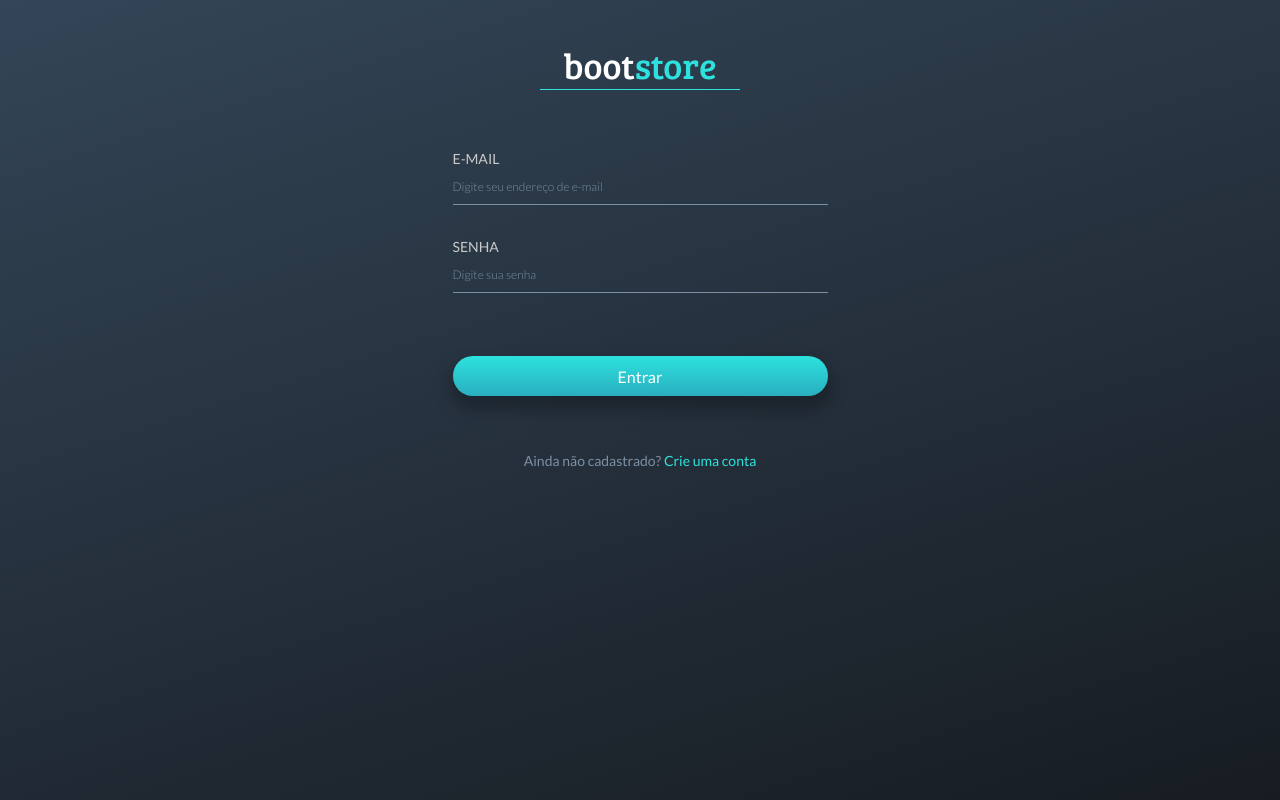
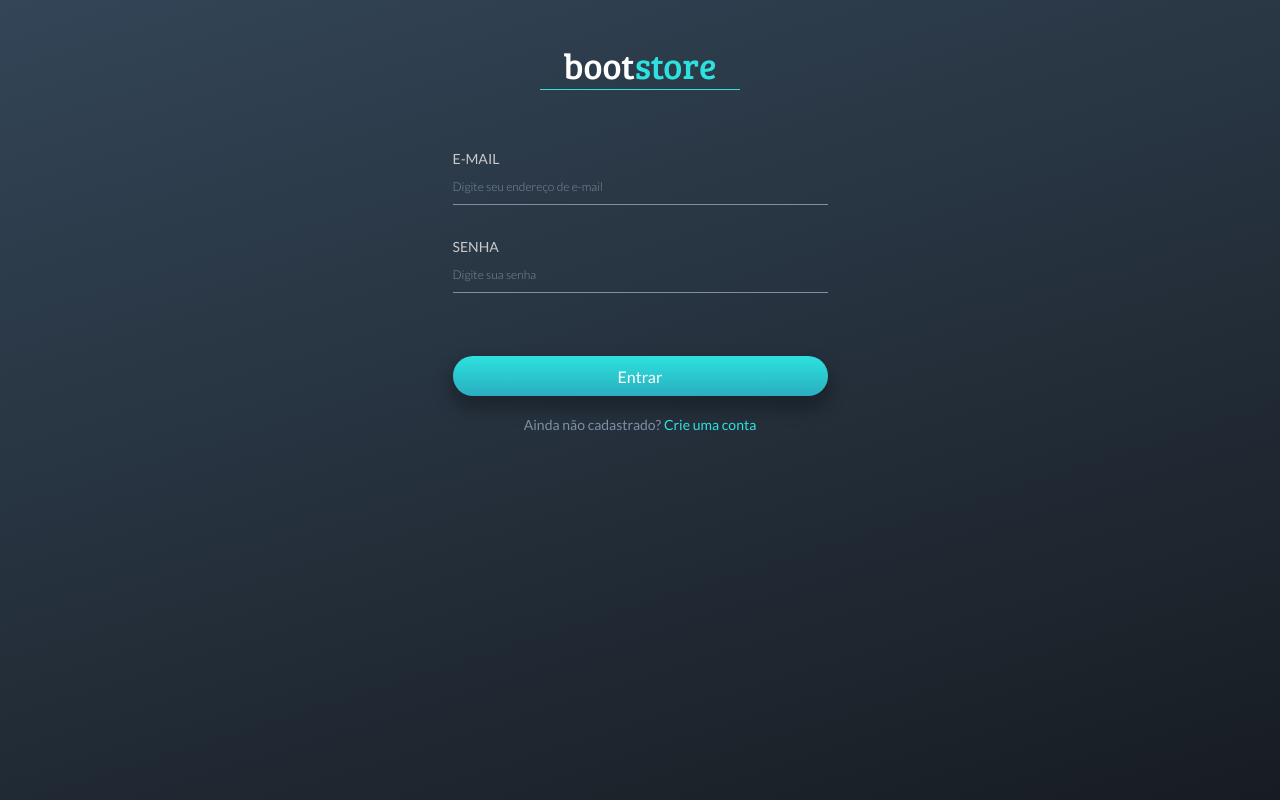
Before and after one commit to lugablima/projeto14-bootstore-front, a React (Create React App) app: page /login in a window 1280 px wide. Built offline with nearby package versions, Linux system fonts and the light colour scheme.

Commit message:
style: distance between form and link in login/singup pages reduced

```diff
--- a/src/Components/Form.js
+++ b/src/Components/Form.js
@@ -29,10 +29,10 @@ const Container = styled.form`
   display: flex;
   flex-direction: column;
   gap: 13px;
-  margin-bottom: 36px;
+  margin-bottom: 20px;
 
   button {
-    margin: 30px 0 20px 0;
+    margin-top: 30px;
   }
 
   label {
```
